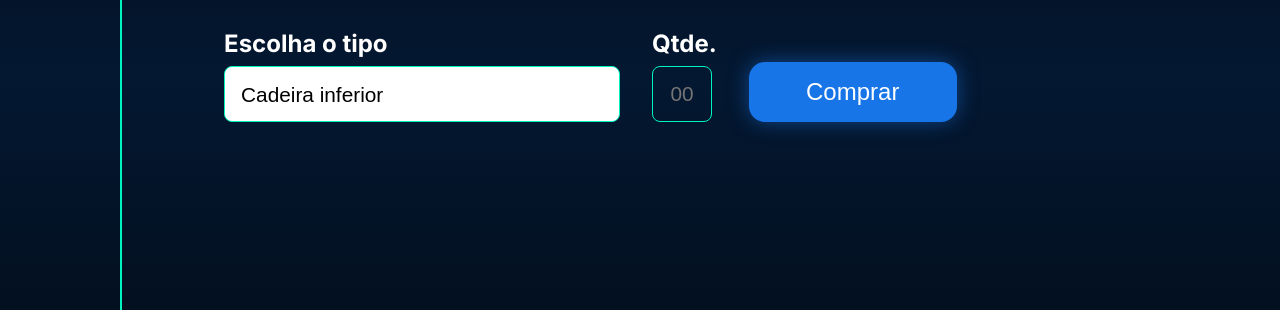
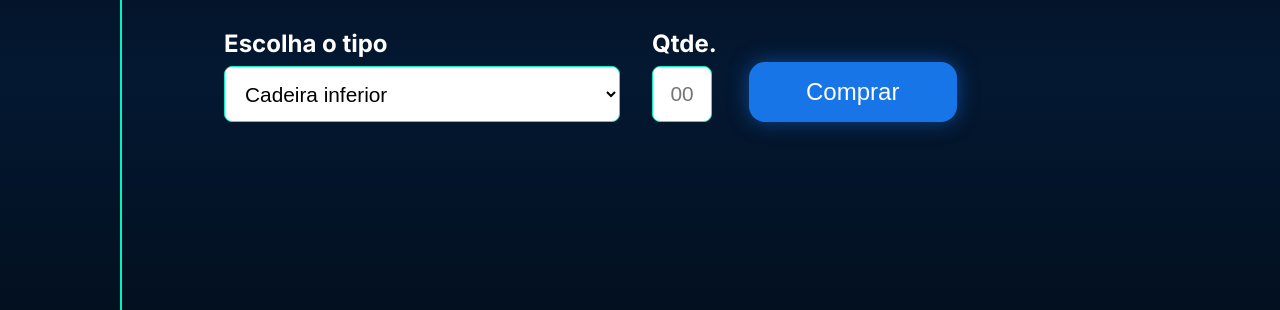
Before and after one commit to Clarerocha/Compra-de-Ingressos, a plain HTML site: page index.html in a window 1280 px wide. Shown: the part 287-597 px from the top of the page. Drawn offline with Linux system fonts and the light colour scheme; files that its build step writes are made by us from their sources.

Commit message:
Update style.css
testando algumas funções.

```diff
--- a/style.css
+++ b/style.css
@@ -66,7 +66,7 @@ form .input-group {
 
 form .input-group select,
 form .input-group input {
-    background: none;
+    /*background: none;*/
     color: white;
     border: 1px solid #00F4BF;
     border-radius: .5rem;
@@ -77,7 +77,7 @@ form .input-group input {
 
 form .input-group select {
     width: 24.75rem;
-    appearance: none;
+    /*appearance: none;*/
     background: url('../assets/PNG/Arrow\ down.png') no-repeat right 1rem top 50%;
     color: black;
     background-color: white;
```
